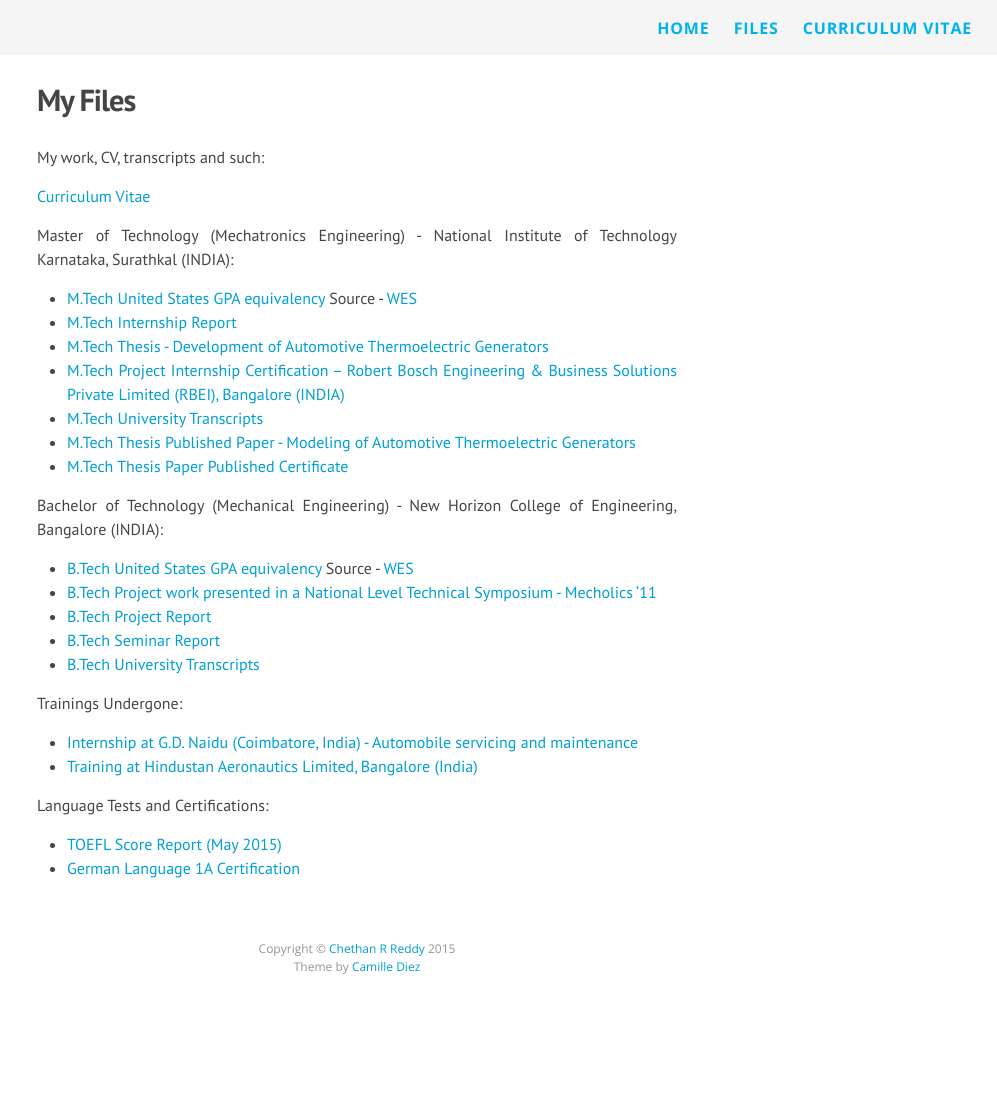
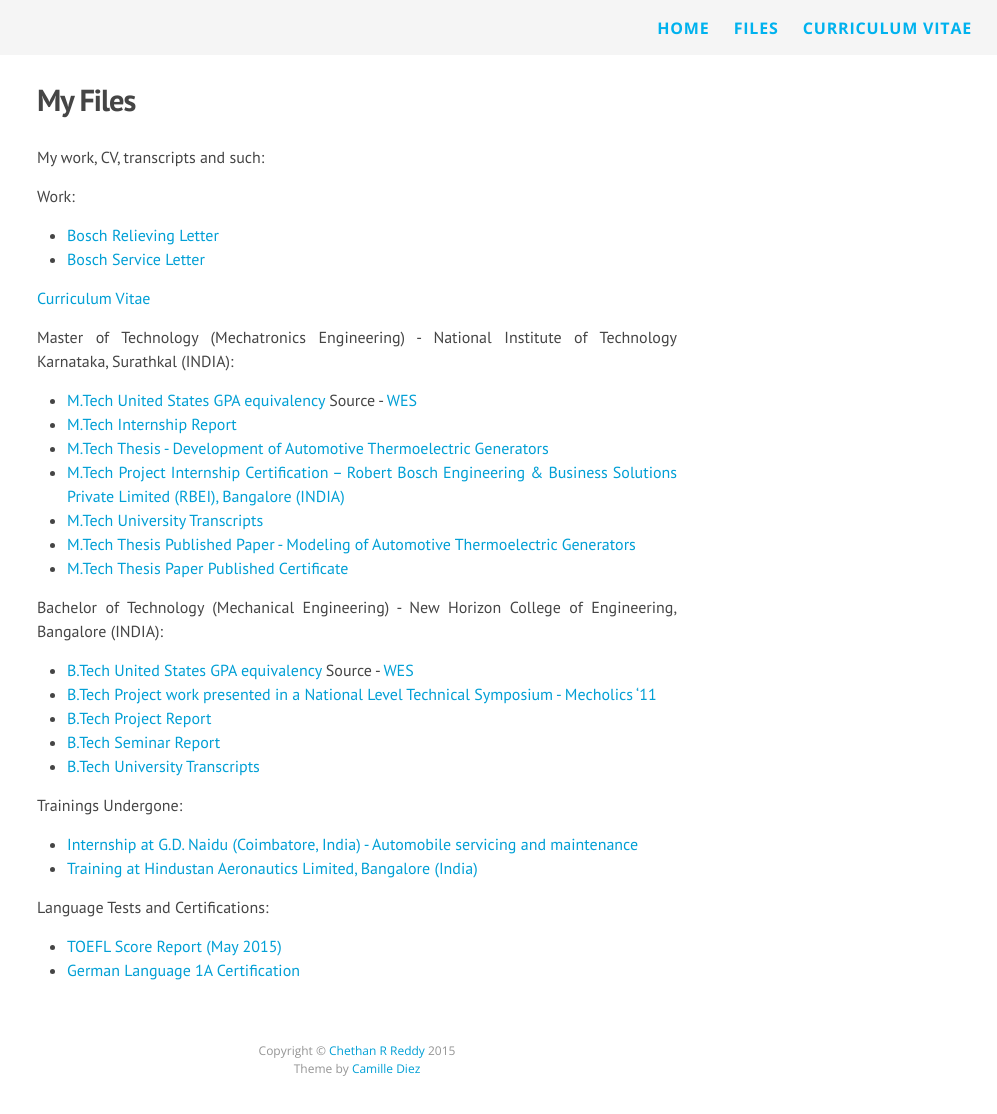
Before and after one commit to chethanrreddy/chethanrreddy.github.io, a Jekyll site: the page built from myfiles.md, in a window 1280 px wide. Shown: the whole page, without its empty margins (283-1280 px from the left). Built offline with Jekyll 4.4.1, drawn with Linux system fonts in a browser that asks for light colours; nearby versions of some CDN libraries; Markdown is read by kramdown in place of the engine named in the settings; before the commit the page ends 1012 px from its top, so only the background shows below that.

Commit message:
Added new work files

```diff
--- a/myfiles.md
+++ b/myfiles.md
@@ -4,6 +4,11 @@
 permalink: //myfiles/
 ---
 My work, CV, transcripts and such:
+
+Work:
+
++ [Bosch Relieving Letter](https://github.com/chethanrreddy/chethanrreddy.github.io/raw/master/files/Bosch_Relieving_Letter.pdf)
++ [Bosch Service Letter](https://github.com/chethanrreddy/chethanrreddy.github.io/raw/master/files/Bosch_Service_Certificate.pdf)
 
 [Curriculum Vitae](https://github.com/chethanrreddy/chethanrreddy.github.io/raw/master/files/Chethan_R_Reddy_CV.pdf)
 
```
